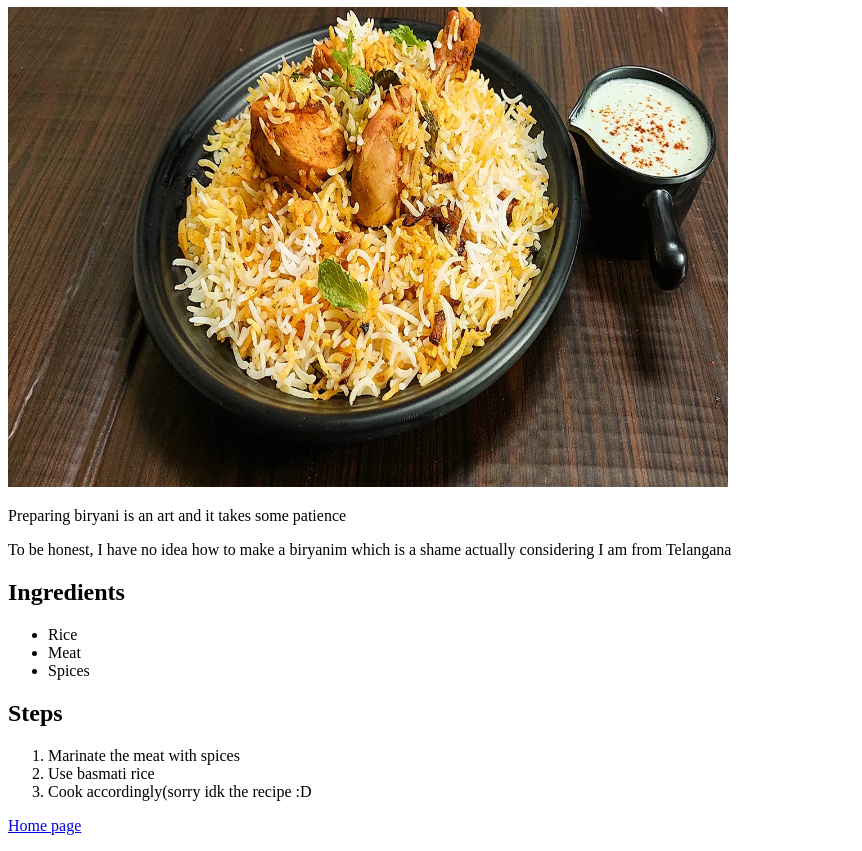
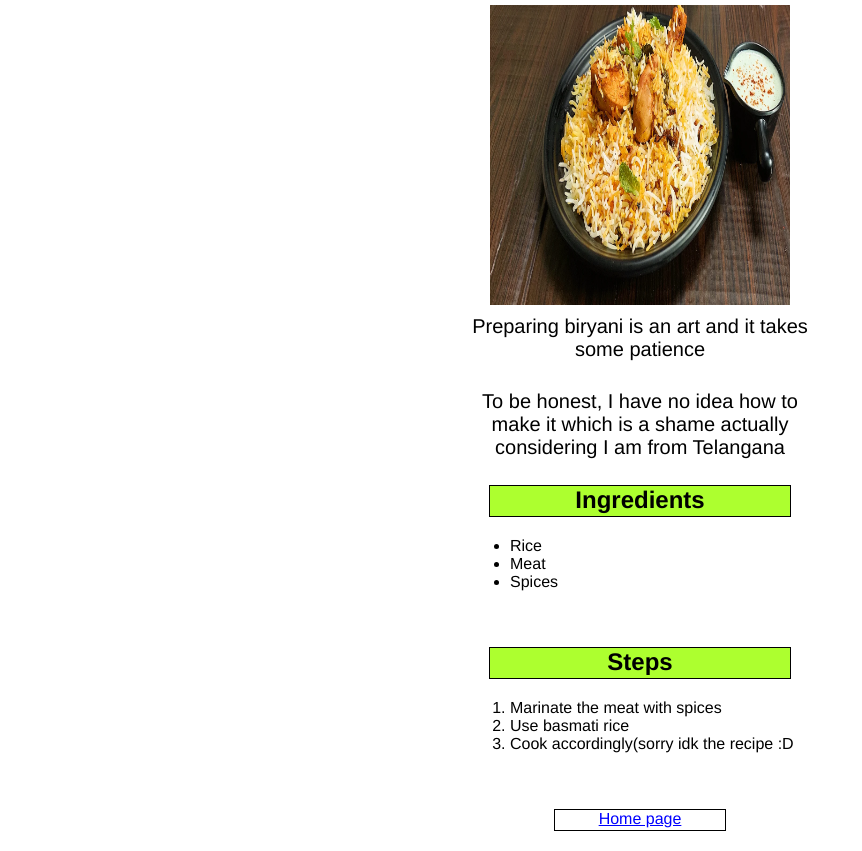
Before and after one commit to ken-1913/odin_recipes, a plain HTML site: page recipes/biryani.html in a window 1280 px wide. Shown: the part 73-924 px from the top of the page, without its empty margins (0-862 px from the left). Drawn offline with Linux system fonts and the light colour scheme.

Commit message:
Add external css

```diff
--- a/recipes/biryani.html
+++ b/recipes/biryani.html
@@ -3,12 +3,13 @@
     <head>
         <meta charset="UTF-8">
         <title>Favourite recipe</title>
+        <link rel="stylesheet" href="../styles.css">
     </head>
     <body>
         <h1>Biryani</h1>
         <img src="briyani.webp" alt="biryani" height="480" width="720">
         <p>Preparing biryani is an art and it takes some patience</p>
-        <p>To be honest, I have no idea how to make a biryanim which is a shame actually considering
+        <p>To be honest, I have no idea how to make it which is a shame actually considering
             I am from Telangana
         </p>
         <h2>Ingredients</h2>
@@ -23,6 +24,6 @@
             <li>Use basmati rice</li>
             <li>Cook accordingly(sorry idk the recipe :D</li>
         </ol>
-        <a href="../index.html" target="_blank">Home page</a>
+        <a href="../index.html" target="_blank" class="home">Home page</a>
     </body>
 </html>
--- /dev/null
+++ b/styles.css
@@ -0,0 +1,75 @@
+*{
+    font-family: Helvetica;
+    text-align: center;
+}
+
+.recipe,h1,p{
+    width: 350px;
+    height: 70px;
+    margin: 0 auto;
+    font-size: 20px;
+}
+
+h1{
+    font-size: 30px;
+}
+
+p{
+    margin-bottom: 5px;
+}
+
+#fav{
+    width: 350px;
+    height: 70px;
+    margin: 0 auto;
+    font-family: 'Times New Roman', Times, serif;
+    font-size: 25px;
+}
+
+h2{
+    display: inline-block;
+    width: 300px;
+    height: 30px;
+    background-color: greenyellow;
+    border-style: solid;
+
+    border-width: 1px;
+    border-color: black;
+}
+
+a{
+    width: 10px;
+    height: 10px;
+    margin: 5px 5px;
+    border-style: solid;
+
+    border-width: 1px;
+    border-color: black;
+}
+
+img{
+    display:block;
+    width: 300px;
+    height: 300px;
+    margin: 0 auto;
+    margin-bottom: 10px;
+}
+
+ul,ol{
+    width: 300px;
+    height: 90px;
+    margin: 0 auto;
+}
+
+.home{
+    display: block;
+    width: 170px;
+    height: 20px;
+    margin: 20px auto;
+    background-color: transparent;
+    color: blue;
+}
+
+li{
+    text-align: left;
+}
```
Also changed, not shown: index.html (+4 -3 lines), recipes/mutton-curry.html (+1 -0 lines), recipes/puri.html (+1 -0 lines).
